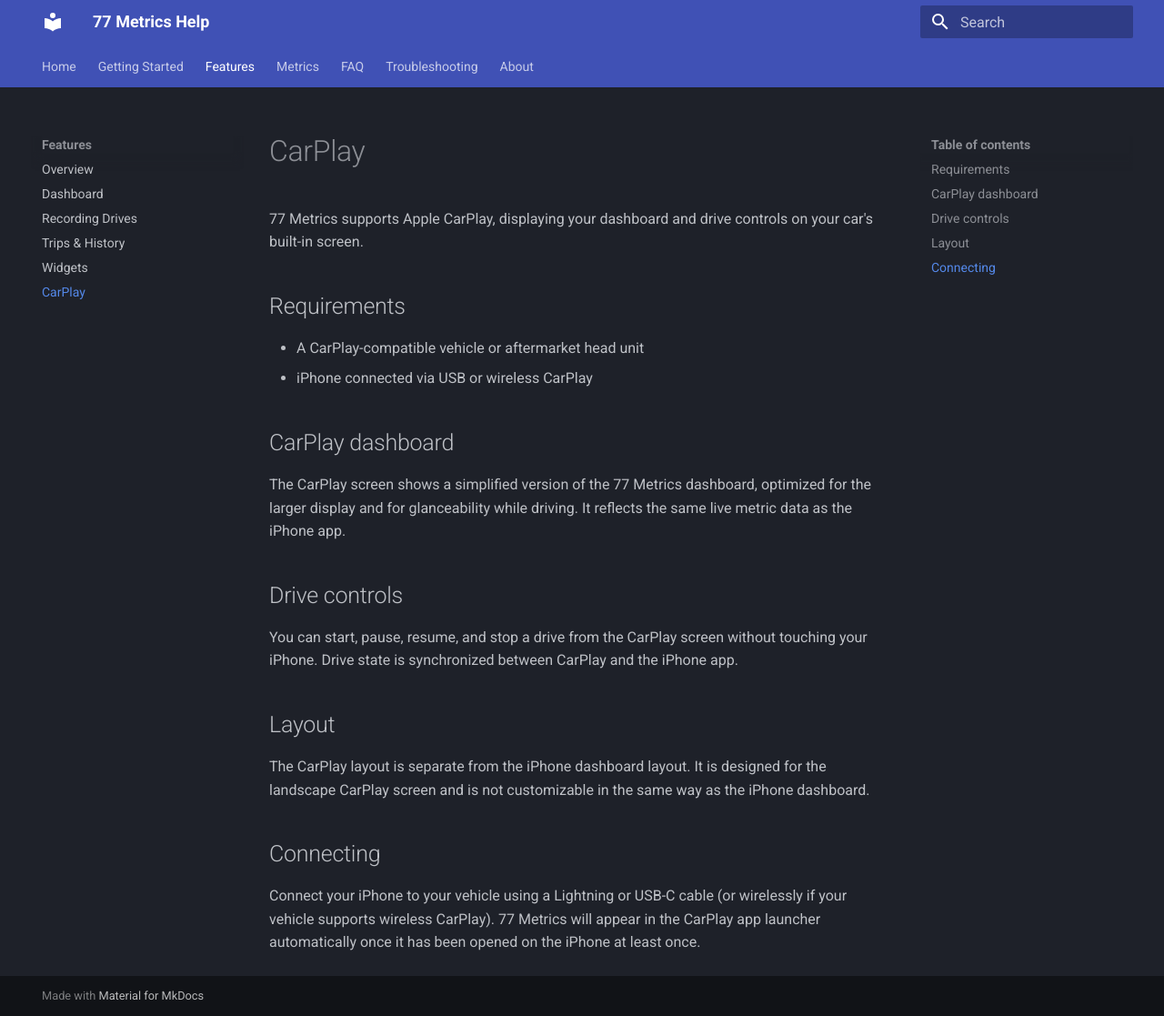
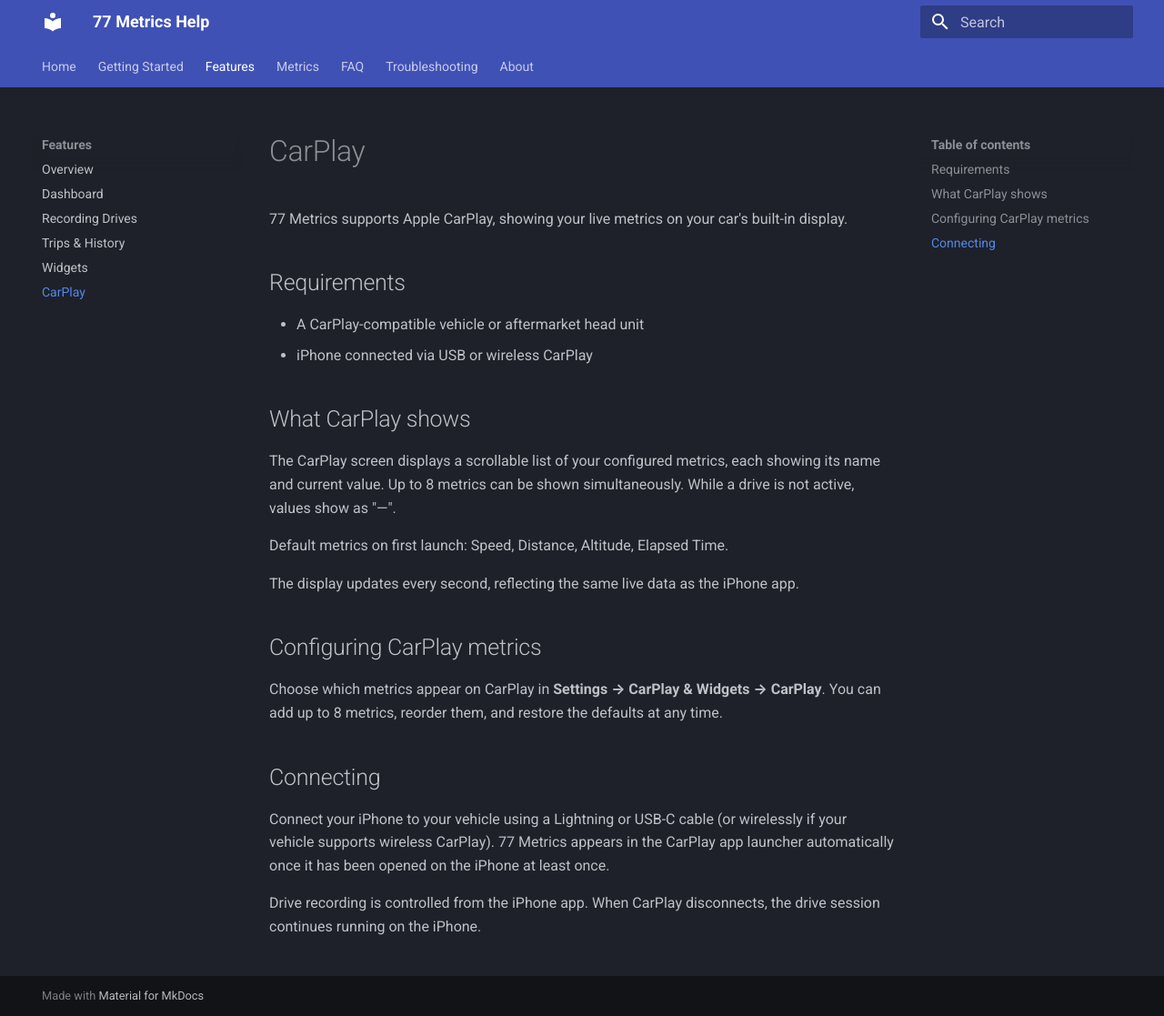
Before and after one commit to morsedan/77-Metrics-Documentation, an MkDocs documentation site: the page built from docs/features/carplay.md, in a window 1280 px wide and 1117 px high. Shown: the whole window at 91% size. Built offline with MkDocs 1.6.1 and Material for MkDocs 9.7.7, drawn with Linux system fonts in a browser that asks for light colours.

Commit message:
Complete app audit and correct CarPlay documentation
Fix factual error in carplay.md: CarPlay is a display-only metric list
(up to 8 configurable metrics, defaults Speed/Distance/Altitude/Elapsed
Time). Removes incorrect claim that drive controls are available in
CarPlay. Adds configuration path via Settings → CarPlay & Widgets.

Update DOCUMENTATION_STATUS.md: marks app audit complete; removes
private research file references from the public status document.

Co-Authored-By: Claude Sonnet 4.6 <noreply@anthropic.com>

```diff
--- a/docs/features/carplay.md
+++ b/docs/features/carplay.md
@@ -1,24 +1,26 @@
 # CarPlay
 
-77 Metrics supports Apple CarPlay, displaying your dashboard and drive controls on your car's built-in screen.
+77 Metrics supports Apple CarPlay, showing your live metrics on your car's built-in display.
 
 ## Requirements
 
 - A CarPlay-compatible vehicle or aftermarket head unit
 - iPhone connected via USB or wireless CarPlay
 
-## CarPlay dashboard
+## What CarPlay shows
 
-The CarPlay screen shows a simplified version of the 77 Metrics dashboard, optimized for the larger display and for glanceability while driving. It reflects the same live metric data as the iPhone app.
+The CarPlay screen displays a scrollable list of your configured metrics, each showing its name and current value. Up to 8 metrics can be shown simultaneously. While a drive is not active, values show as "—".
 
-## Drive controls
+Default metrics on first launch: Speed, Distance, Altitude, Elapsed Time.
 
-You can start, pause, resume, and stop a drive from the CarPlay screen without touching your iPhone. Drive state is synchronized between CarPlay and the iPhone app.
+The display updates every second, reflecting the same live data as the iPhone app.
 
-## Layout
+## Configuring CarPlay metrics
 
-The CarPlay layout is separate from the iPhone dashboard layout. It is designed for the landscape CarPlay screen and is not customizable in the same way as the iPhone dashboard.
+Choose which metrics appear on CarPlay in **Settings → CarPlay & Widgets → CarPlay**. You can add up to 8 metrics, reorder them, and restore the defaults at any time.
 
 ## Connecting
 
-Connect your iPhone to your vehicle using a Lightning or USB-C cable (or wirelessly if your vehicle supports wireless CarPlay). 77 Metrics will appear in the CarPlay app launcher automatically once it has been opened on the iPhone at least once.
+Connect your iPhone to your vehicle using a Lightning or USB-C cable (or wirelessly if your vehicle supports wireless CarPlay). 77 Metrics appears in the CarPlay app launcher automatically once it has been opened on the iPhone at least once.
+
+Drive recording is controlled from the iPhone app. When CarPlay disconnects, the drive session continues running on the iPhone.
```
Also changed, not shown: DOCUMENTATION_STATUS.md (+3 -6 lines).
